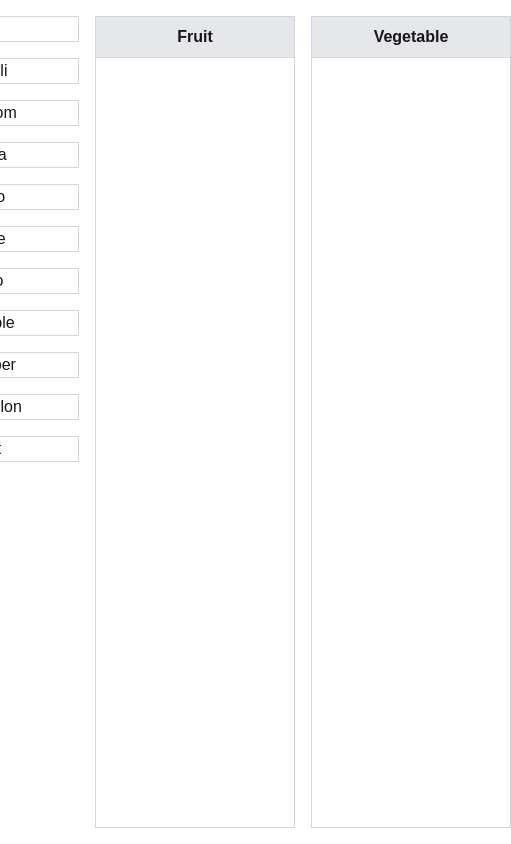
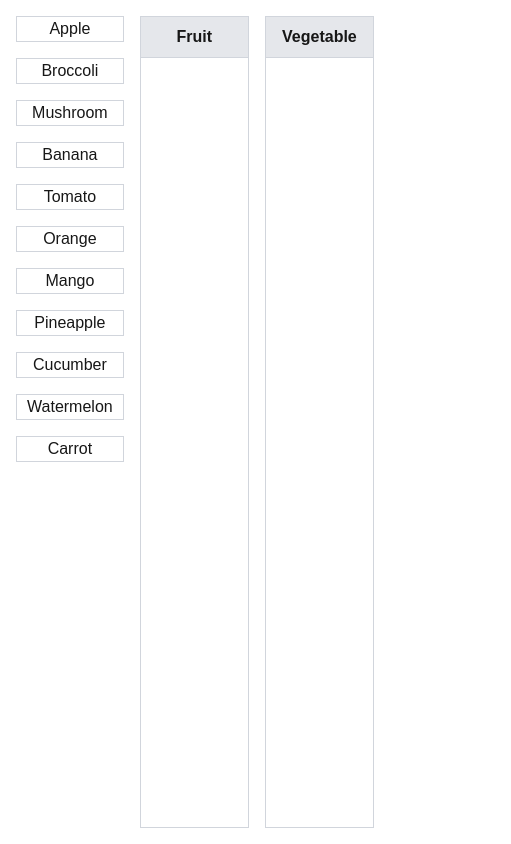
Before and after one commit to jibeieieiei/7-solutions-frontend, a Next.js app: page / in a window 390 px wide. Shown: the whole page, 511 px wide, since content can reach past the window. Built offline with nearby package versions, Linux system fonts and the light colour scheme.

Commit message:
fix: change responsive

```diff
--- a/src/app/page.tsx
+++ b/src/app/page.tsx
@@ -53,9 +53,9 @@
   }
 
   return (
-    <div className="w-full h-screen flex gap-4 *:min-w-[200px] justify-center p-4">
+    <div className="w-full h-screen flex gap-4 *:max-w-[200px] *:w-full justify-center p-4 overflow-auto">
       {/* Card */}
-      <div className="flex flex-col min-w-40 gap-4">
+      <div className="flex flex-col w-full max-w-40 gap-4 overflow-auto">
         {data.map((item) => (
           <Card
             key={item.name}
```
